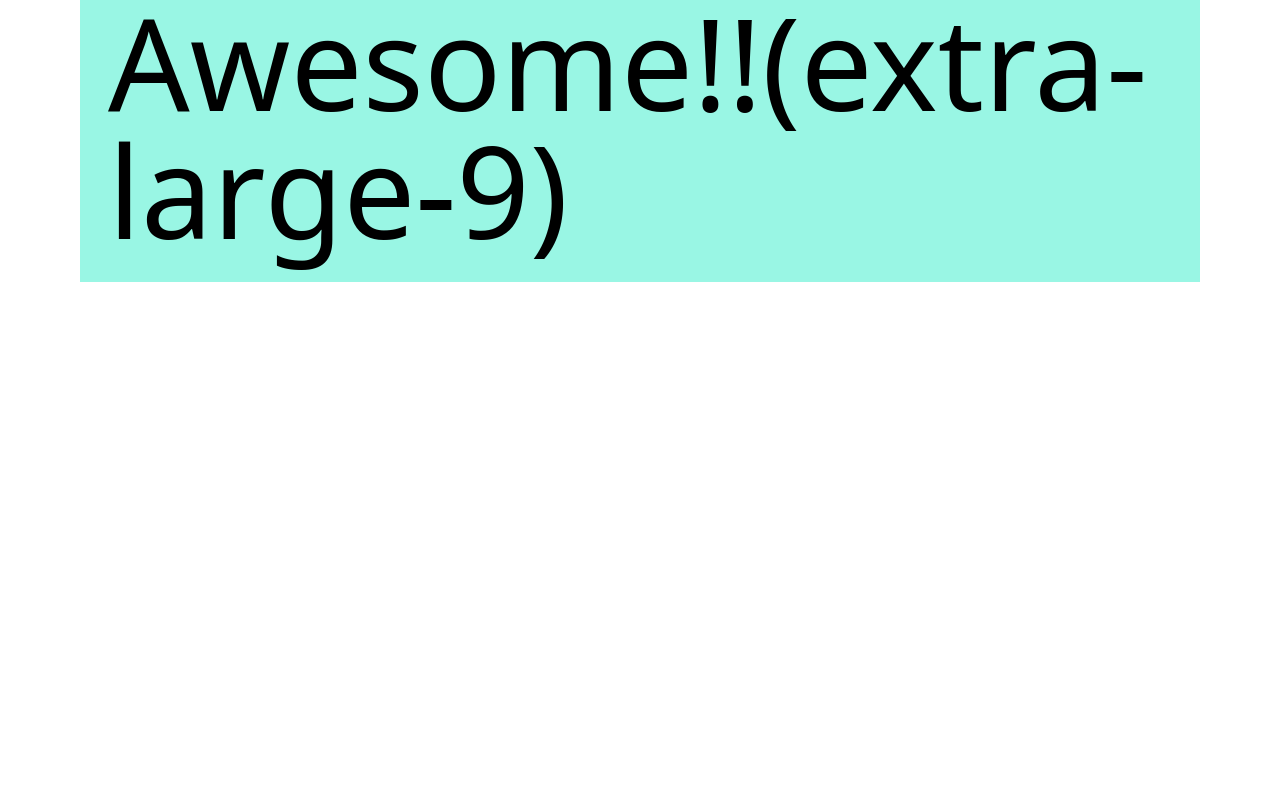
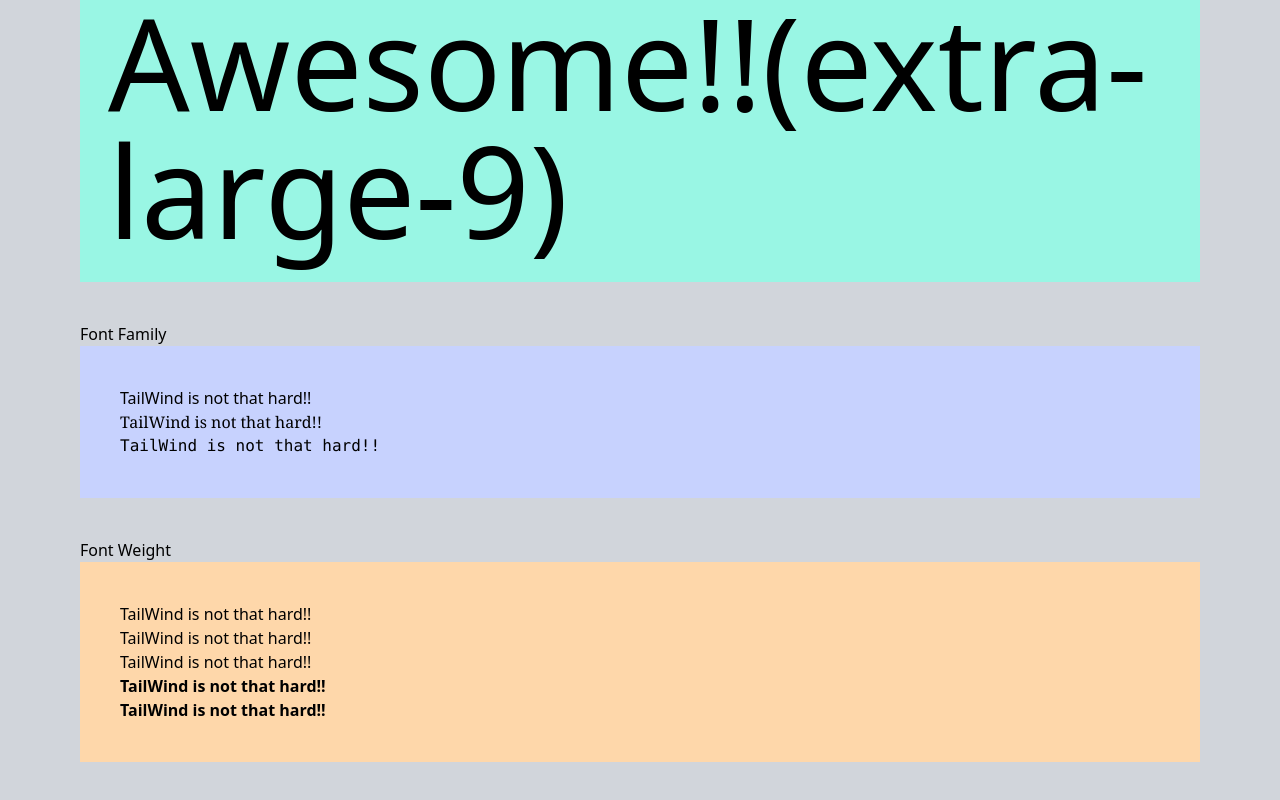
Before and after one commit to anandku06/TailWind_Learnings, a website: page HuxnDev/Fundamentals/3. Typography/index.html in a window 1280 px wide. Shown: the part 926-1726 px from the top of the page. Before the commit the page ends 1328 px from the top, so only its background shows below. Drawn offline with nearby package versions, Linux system fonts and the light colour scheme.

Commit message:
add examples for font family and font weight in index.html for Tailwind CSS demonstration

```diff
--- a/HuxnDev/Fundamentals/3. Typography/index.html
+++ b/HuxnDev/Fundamentals/3. Typography/index.html
@@ -7,7 +7,7 @@
     <script src="https://cdn.tailwindcss.com"></script>
     <title>Typography</title>
   </head>
-  <body class="p-20">
+  <body class="p-20 bg-gray-300">
     <!-- Font Size -->
     <!-- https://tailwindcss.com/docs/font-size -->
     <h1>1. Font Size</h1>
@@ -29,9 +29,23 @@
 
     <!-- Font Family -->
     <!-- https://tailwindcss.com/docs/font-family -->
+     <h2>Font Family</h2>
+     <div class="container bg-indigo-200 p-10 mb-10">
+      <p class="font-sans">TailWind is not that hard!!</p>
+      <p class="font-serif">TailWind is not that hard!!</p>
+      <p class="font-mono">TailWind is not that hard!!</p>
+     </div>
 
     <!-- Font Weight -->
     <!-- https://tailwindcss.com/docs/font-weight -->
+     <h2>Font Weight</h2>
+     <div class="container bg-orange-200 p-10 mb-10">
+      <p class="font-light">TailWind is not that hard!!</p>
+      <p class="font-normal">TailWind is not that hard!!</p>
+      <p class="font-medium">TailWind is not that hard!!</p>
+      <p class="font-semibold">TailWind is not that hard!!</p>
+      <p class="font-bold">TailWind is not that hard!!</p>
+     </div>
 
     <!-- Letter Spacing -->
     <!-- https://tailwindcss.com/docs/letter-spacing -->
```
